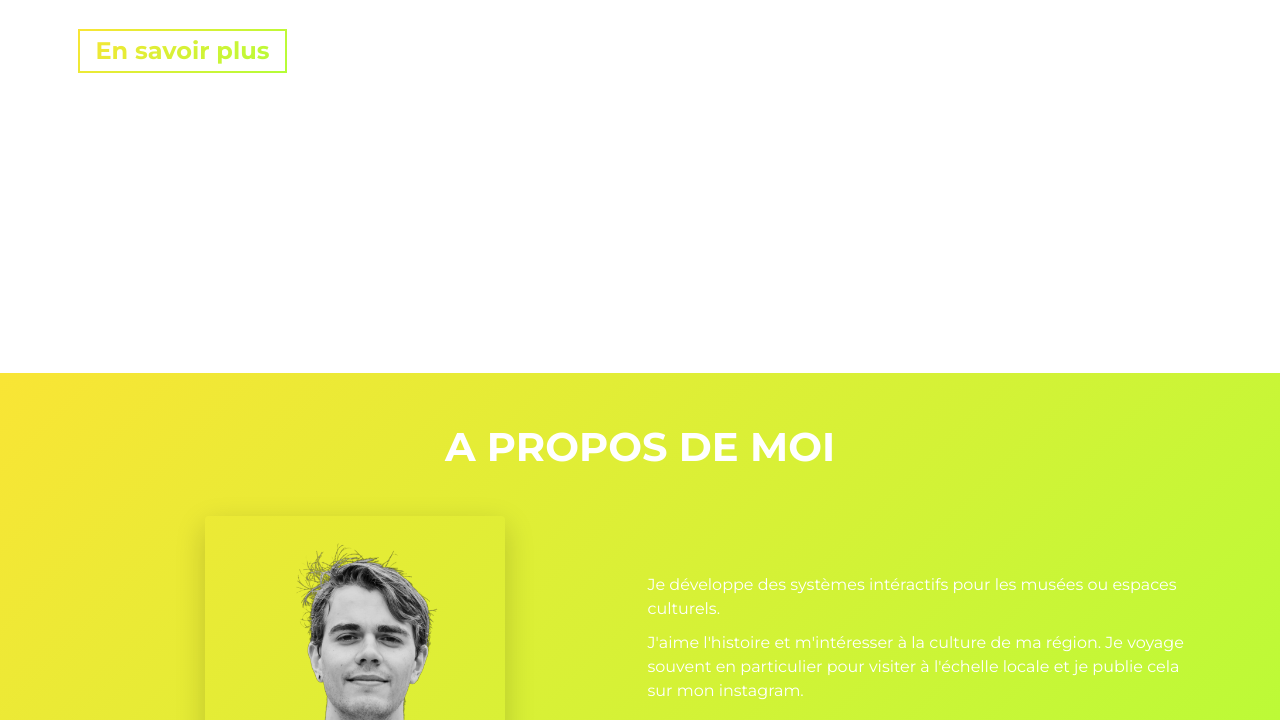
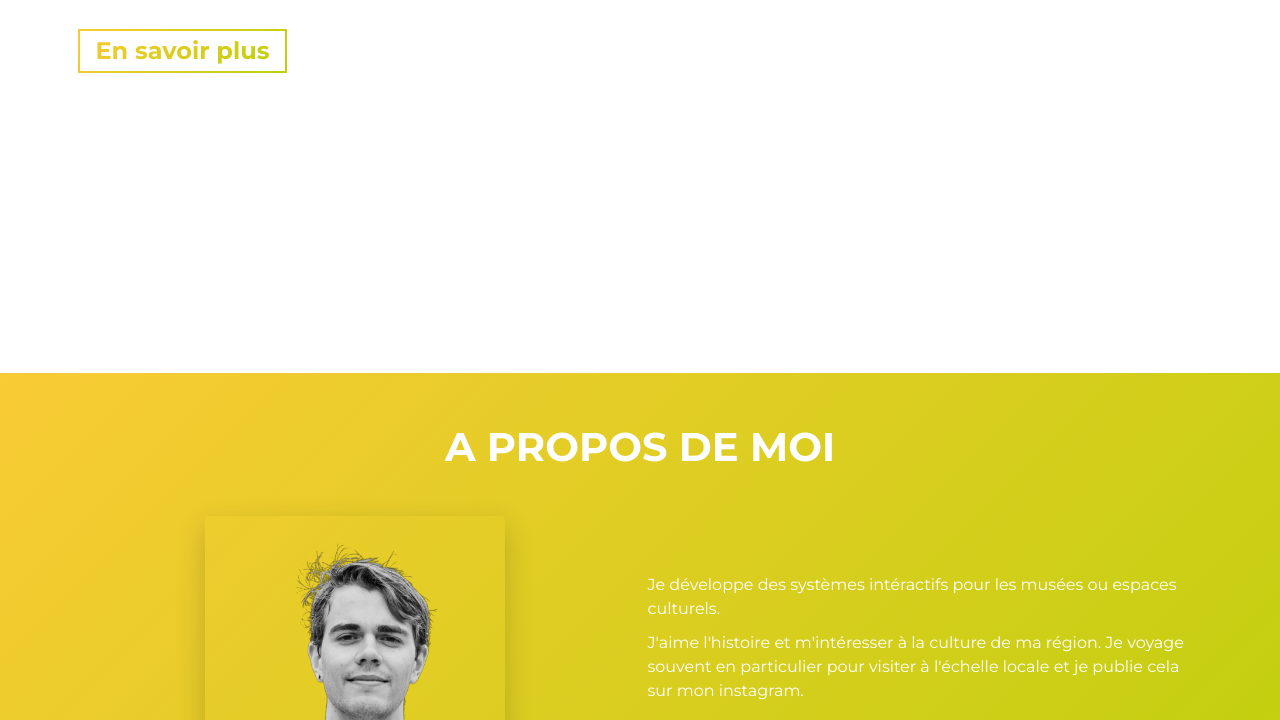
Before and after one commit to Godeta/presentation_SNEE, a website built with Parcel: page src/index.html in a window 1280 px wide. Shown: the part 427-1147 px from the top of the page. Built offline with nearby package versions, Linux system fonts and the light colour scheme.

Commit message:
test modifs

```diff
--- a/src/sass/abstracts/_variables.scss
+++ b/src/sass/abstracts/_variables.scss
@@ -1,6 +1,6 @@
 // COLORS
-$primary-color: #f9e535;
-$secondary-color: #b4fd37;
+$primary-color: #f9cb35;
+$secondary-color: #bcd00b;
 
 $white-color: #fff;
 
```
Also changed, not shown: 1 other file.
